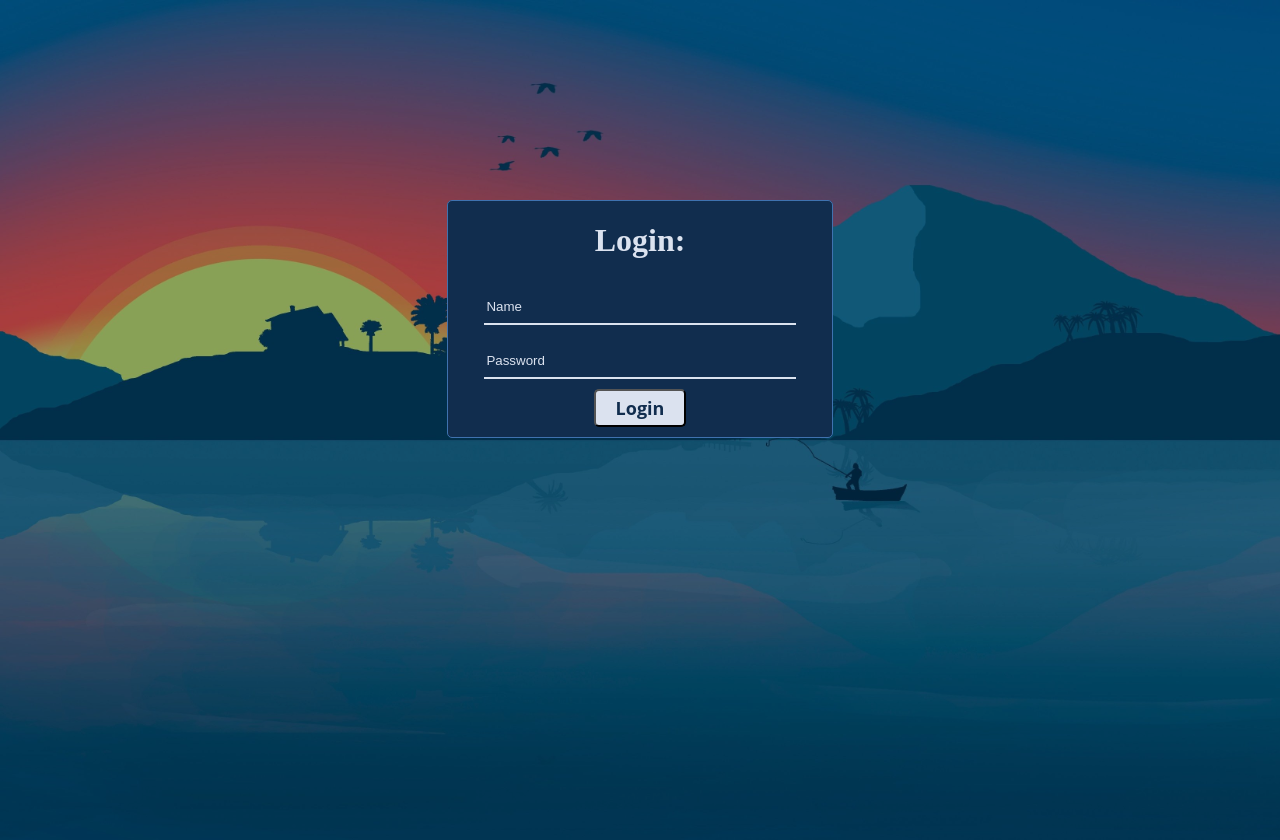
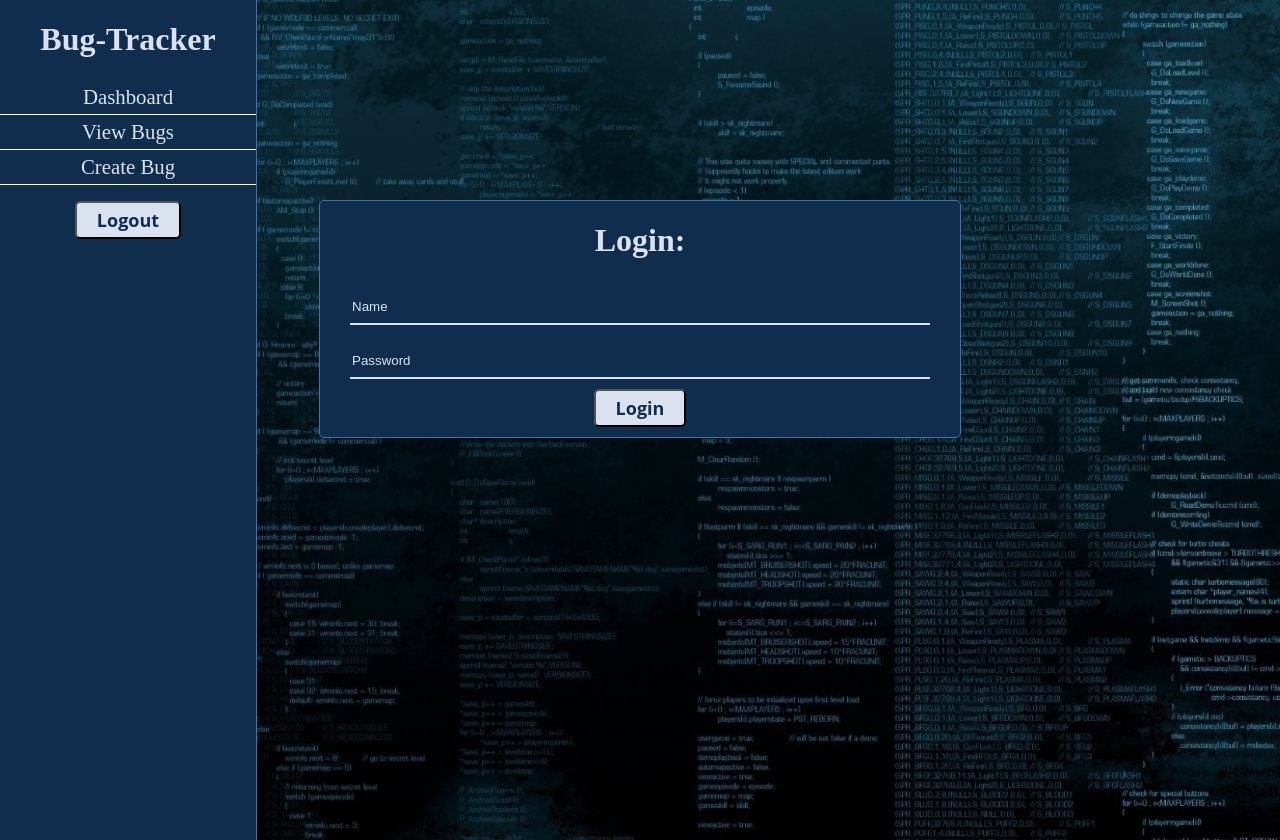
Before and after one commit to rharley-dev/bug-tracker, a React (Create React App) app: page / in a window 1280 px wide. Built offline with nearby package versions, Linux system fonts and the light colour scheme.

Commit message:
changed styling

```diff
--- a/src/App.js
+++ b/src/App.js
@@ -7,7 +7,12 @@ import Sidebar from './View/Sidbar/sidebar.jsx';
 
 function App() {
   const { auth } = useSelector(state => state);
-  return <Router>{!auth.LoggedIn ? <Login /> : <Sidebar />} </Router>;
+  return (
+    <Router>
+      {!auth.LoggedIn ? <Login /> : <></>}
+      <Sidebar />
+    </Router>
+  );
 }
 
 export default App;
--- a/src/View/Login/login.css
+++ b/src/View/Login/login.css
@@ -1,7 +1,7 @@
 .loginBG {
   width: 100vw;
   height: 105vh;
-  background: url(../../Images/weather.jpg);
+  background: url(../../Images/Bug-Tracker.jpg);
   background-size: cover;
   grid-column: 1/2;
   background-color: rgba(0, 0, 0, 0.336);
@@ -12,7 +12,7 @@
 
 .login-panel {
   background-color: var(--prime-color);
-  width: 30vw;
+  width: 50vw;
   border: 1px solid var(--second-color);
   border-radius: 5px;
   margin: 25vh auto;
@@ -27,7 +27,7 @@
 }
 
 .login-panel input {
-  width: 80%;
+  width: 90%;
   height: 30px;
   border-radius: 0px;
   border: none;
--- a/src/View/Login/login.jsx
+++ b/src/View/Login/login.jsx
@@ -6,7 +6,6 @@ import './login.css';
 
 export default function Login() {
   const dispatch = useDispatch();
-
   const [formInput, setFormInput] = useState({
     name: '',
     password: '',
@@ -26,6 +25,7 @@ export default function Login() {
     dispatch(signIn(formInput));
     // prevent page from reloading
     e.preventDefault();
+
   }
 
   return (
--- a/src/View/Sidbar/sidebar.css
+++ b/src/View/Sidbar/sidebar.css
@@ -4,5 +4,27 @@
   width: 20%;
   height: 100vw;
   background-color: var(--prime-color);
+  border-right: 1px solid var(--second-color);
   text-align: center;
 }
+
+.sidebar .nav-link {
+  text-decoration: none;
+  color: var(--third-color);
+}
+
+.sidebar ul {
+  list-style: none;
+  padding: 0;
+}
+
+.sidebar li {
+  padding: 5px;
+  font-size: 1.3rem;
+  border-bottom: 1px groove var(--forth-color);
+}
+
+.sidebar li:hover {
+  transition: all 0.5s;
+  background-color: var(--second-color);
+}
--- a/src/View/Sidbar/sidebar.jsx
+++ b/src/View/Sidbar/sidebar.jsx
@@ -3,7 +3,7 @@ import { Link } from 'react-router-dom'; //href for route navigation
 import { useDispatch, useSelector } from 'react-redux';
 
 import { signOut } from '../../Controllers/Redux/authSlice';
-import './sidebar.css'
+import './sidebar.css';
 
 export default function Sidebar() {
   const dispatch = useDispatch();
@@ -28,15 +28,13 @@ export default function Sidebar() {
             View Bugs
           </Link>
         </li>
-        {auth.admin && (
-          <li>
-            <Link to="/createbugs" className="nav-link">
-              Create Bug
-            </Link>
-          </li>
-        )}
+        <li>
+          <Link to="/createbugs" className="nav-link">
+            Create Bug
+          </Link>
+        </li>
       </ul>
-      <button className="nav-link logout" onClick={SignOut}>
+      <button className="logout" onClick={SignOut}>
         Logout
       </button>
     </div>
--- a/src/index.js
+++ b/src/index.js
@@ -9,7 +9,7 @@ import bugReducer from './Controllers/Redux/bugSlice';
 import userReducer from './Controllers/Redux/userSlice';
 import './index.css';
 
-// organize reducers within the state
+// organize and combine reducers within the state
 const reducer = combineReducers({
   auth: authReducer,
   bug: bugReducer,
```
Also changed, not shown: src/Images/Bug-Tracker.jpg (added), src/Images/weather.jpg (deleted).
